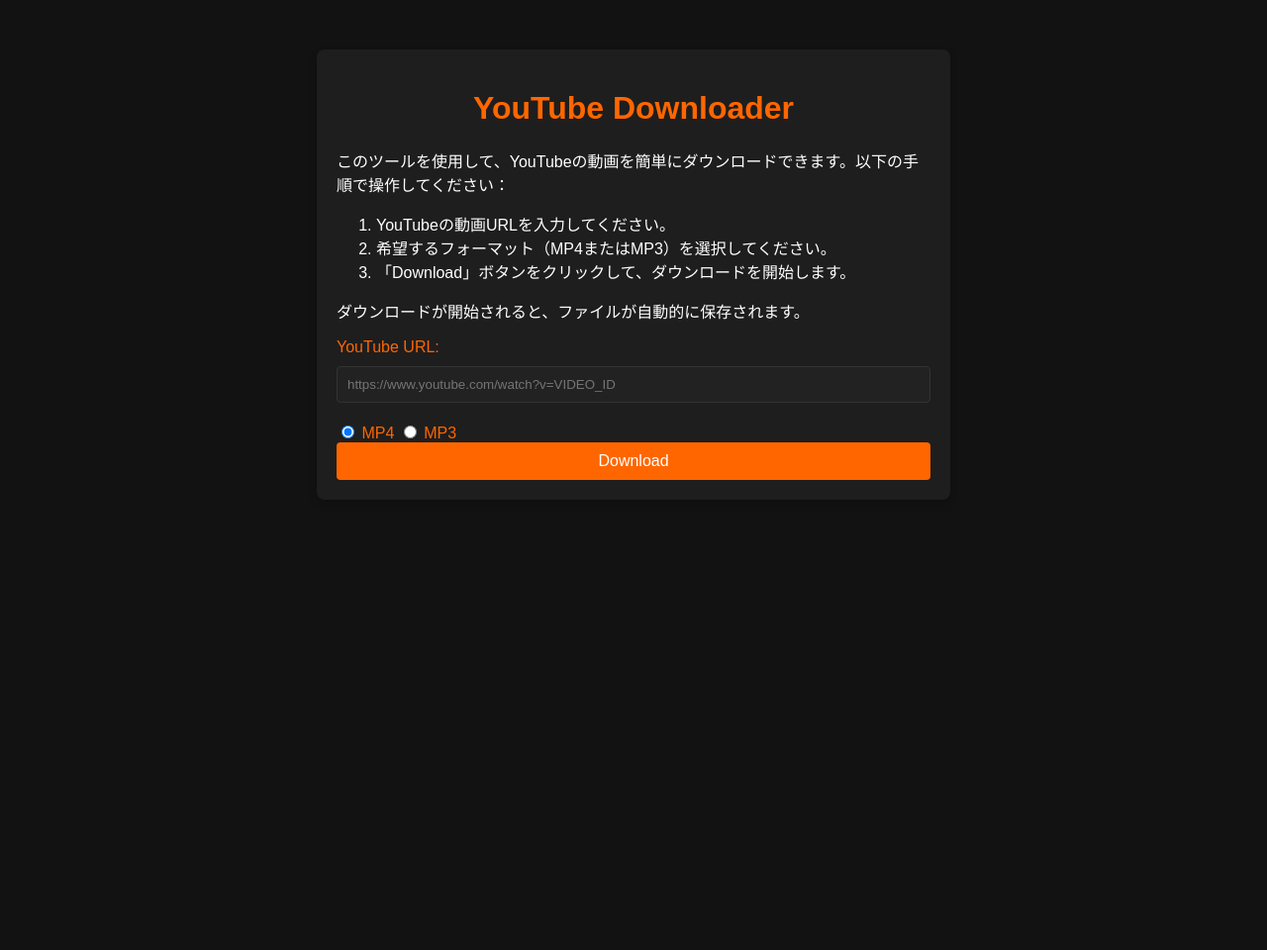
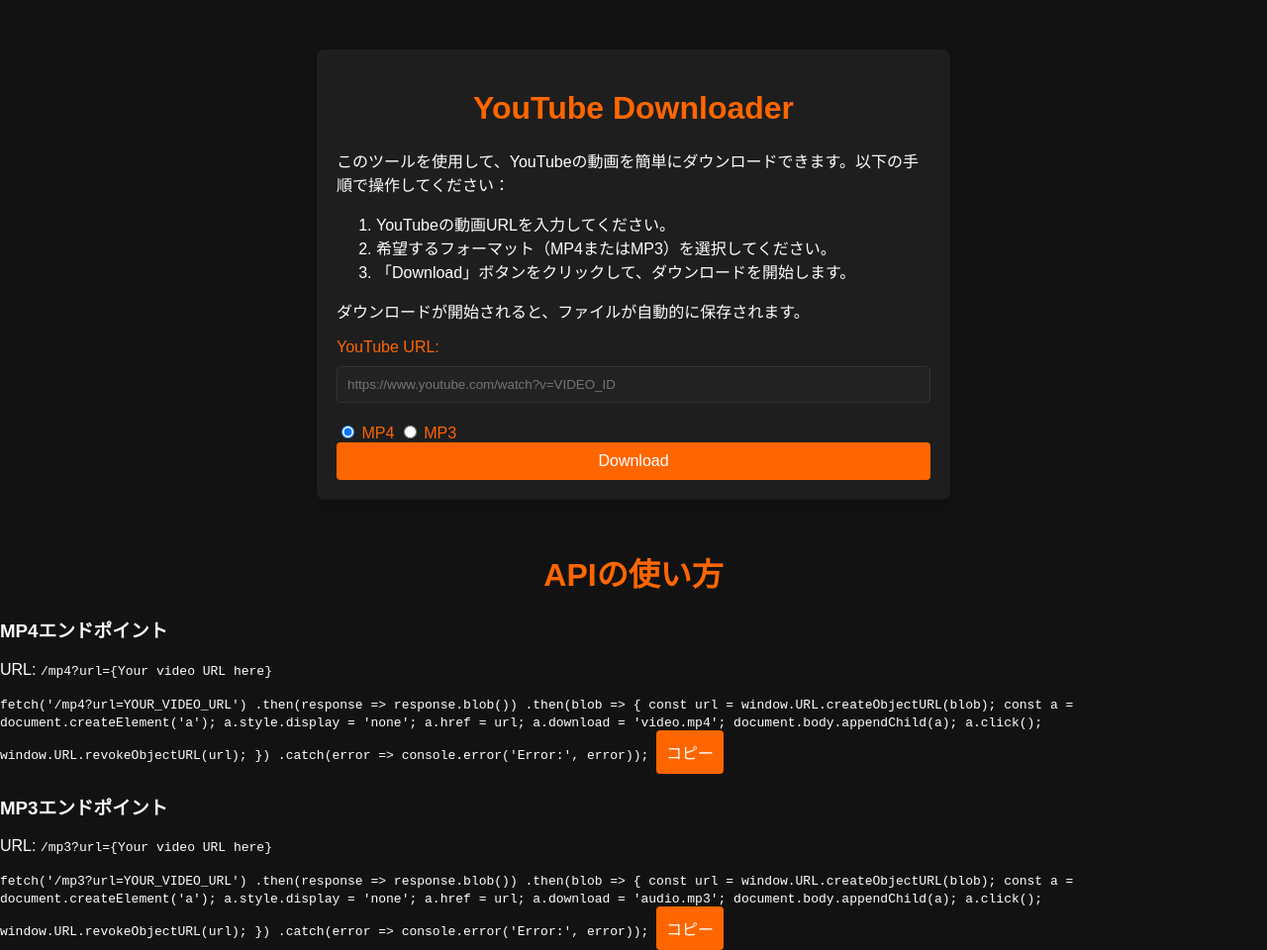
Before and after one commit to psannetwork/youtube, a website: page public/index.html in a window 1280 px wide. Shown: the whole page at 99% size. Before the commit the page ends 800 px from the top, so only its background shows below. Drawn offline with Linux system fonts and the light colour scheme; a web font is replaced by a local one.

Commit message:
Update index.html

```diff
--- a/public/index.html
+++ b/public/index.html
@@ -9,16 +9,15 @@
   <body>
     <div class="container">
       <h1>YouTube Downloader</h1>
-
       <p>
         このツールを使用して、YouTubeの動画を簡単にダウンロードできます。以下の手順で操作してください：
-        <ol>
-          <li>YouTubeの動画URLを入力してください。</li>
-          <li>希望するフォーマット（MP4またはMP3）を選択してください。</li>
-          <li>「Download」ボタンをクリックして、ダウンロードを開始します。</li>
-        </ol>
-        ダウンロードが開始されると、ファイルが自動的に保存されます。
       </p>
+      <ol>
+        <li>YouTubeの動画URLを入力してください。</li>
+        <li>希望するフォーマット（MP4またはMP3）を選択してください。</li>
+        <li>「Download」ボタンをクリックして、ダウンロードを開始します。</li>
+      </ol>
+      <p>ダウンロードが開始されると、ファイルが自動的に保存されます。</p>
 
       <form id="download-form">
         <label for="url">YouTube URL:</label>
@@ -34,15 +33,73 @@
           <label>
             <input type="radio" name="format" value="mp4" checked /> MP4
           </label>
-          <label>
-            <input type="radio" name="format" value="mp3" /> MP3
-          </label>
+          <label> <input type="radio" name="format" value="mp3" /> MP3 </label>
         </div>
 
         <button type="submit" id="download-button">Download</button>
       </form>
-      <a id="file-link" href="#" download class="hidden">Download your file</a>
     </div>
+
+    <div class="api-usage">
+      <h1>APIの使い方</h1>
+
+      <div class="api-endpoint">
+        <h3>MP4エンドポイント</h3>
+        <p>URL: <code>/mp4?url={Your video URL here}</code></p>
+        <div class="code-container">
+          <code>
+            fetch('/mp4?url=YOUR_VIDEO_URL') .then(response => response.blob())
+            .then(blob => { const url = window.URL.createObjectURL(blob); const
+            a = document.createElement('a'); a.style.display = 'none'; a.href =
+            url; a.download = 'video.mp4'; document.body.appendChild(a);
+            a.click(); window.URL.revokeObjectURL(url); }) .catch(error =>
+            console.error('Error:', error));
+          </code>
+          <button class="copy-button" onclick="copyToClipboard(this)">
+            コピー
+          </button>
+        </div>
+      </div>
+
+      <div class="api-endpoint">
+        <h3>MP3エンドポイント</h3>
+        <p>URL: <code>/mp3?url={Your video URL here}</code></p>
+        <div class="code-container">
+          <code>
+            fetch('/mp3?url=YOUR_VIDEO_URL') .then(response => response.blob())
+            .then(blob => { const url = window.URL.createObjectURL(blob); const
+            a = document.createElement('a'); a.style.display = 'none'; a.href =
+            url; a.download = 'audio.mp3'; document.body.appendChild(a);
+            a.click(); window.URL.revokeObjectURL(url); }) .catch(error =>
+            console.error('Error:', error));
+          </code>
+          <button class="copy-button" onclick="copyToClipboard(this)">
+            コピー
+          </button>
+        </div>
+      </div>
+    </div>
+
     <script src="main.js"></script>
+    <script>
+      function copyToClipboard(button) {
+        const codeElement = button.previousElementSibling;
+        const range = document.createRange();
+        range.selectNode(codeElement);
+        window.getSelection().removeAllRanges();
+        window.getSelection().addRange(range);
+
+        try {
+          document.execCommand("copy");
+          button.textContent = "コピー完了";
+          setTimeout(() => (button.textContent = "コピー"), 1500);
+        } catch (err) {
+          console.error("コピーに失敗しました:", err);
+        }
+
+        window.getSelection().removeAllRanges();
+      }
+    </script>
+    <a id="file-link" href="#" download class="hidden">Download your file</a>
   </body>
 </html>
```
